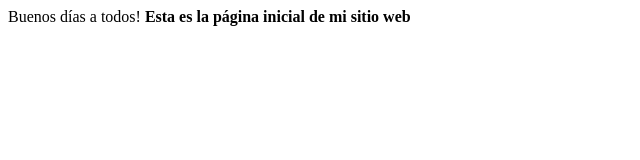
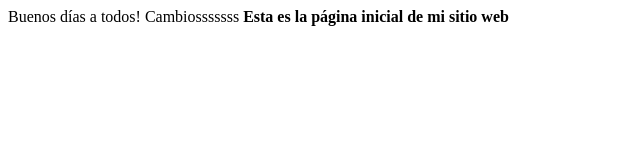
Before and after one commit to Ana-romar/ana-romar.github.io, a plain HTML site: page index.html in a window 1280 px wide. Shown: the whole page, without its empty margins (0-640 px from the left). Drawn offline with Linux system fonts and the light colour scheme.

Commit message:
Update index.html

```diff
--- a/index.html
+++ b/index.html
@@ -1,6 +1,6 @@
 <html>
 <body>
-  Buenos días a todos!
+  Buenos días a todos! Cambiosssssss
   <b>Esta es la página inicial de mi sitio web</b>
 </body>
 
```
